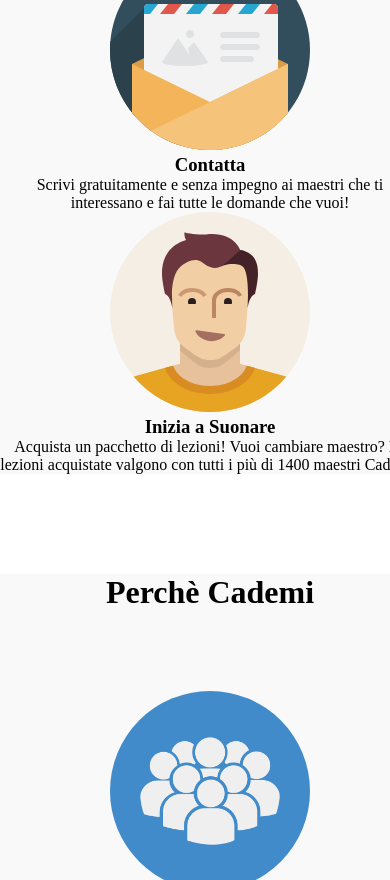
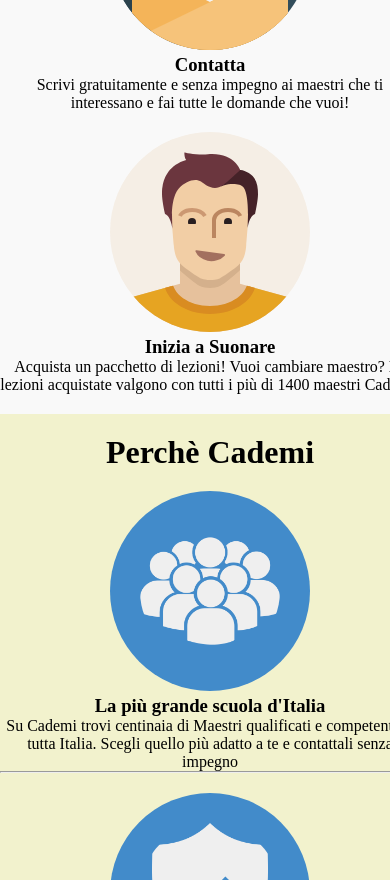
Before and after one commit to manfred-commits/html-css-resp-wannabe, a plain HTML site: page index.html in a window 390 px wide. Shown: the part 1120-2000 px from the top of the page. Drawn offline with Linux system fonts and the light colour scheme.

Commit message:
added exercise screenshot formatting

```diff
--- a/style.css
+++ b/style.css
@@ -80,8 +80,13 @@ img {
     padding: 0;
     box-sizing: border-box;
   }
+  body{
+    background-color: #f2f2cd;
+  }
   .row {
     max-width: 420px;
+    padding-top: 20px;
+    margin-top: 0;
   }
   body #lezioni .row{
     display: flex;
@@ -93,6 +98,12 @@ img {
   body #lezioni .row .left,
   body #lezioni .row .right{
     width: 100%;
+  }
+  body #lezioni .row .right{
+    padding-top: 20px;
+  }
+  body #lezioni .row .right{
+    padding-bottom: 20px;
   }
   body #steps>.row{
     display: flex;
@@ -106,7 +117,24 @@ img {
   body #steps>.row>.right{
     width: 100%;
   }
-  .container.grey{
+  body #steps>.row>.left,
+  body #steps>.row>.central,
+  body #steps>.row>.right{
+    margin-bottom: 20px;
+  }
+  #steps.container.grey {
+    min-width: 420px;
+  }
+  #why .row>.first, #why .row>.second,
+  #why .row>.third {
+    width: 100%;
+    margin-top: 20px;
+  }
+  #why .row>.third{
+    padding-bottom: 20px;
+  }
+  body #why.container.grey{
+    background-color: #f2f2cd;
     min-width: 420px;
   }
 }
```
